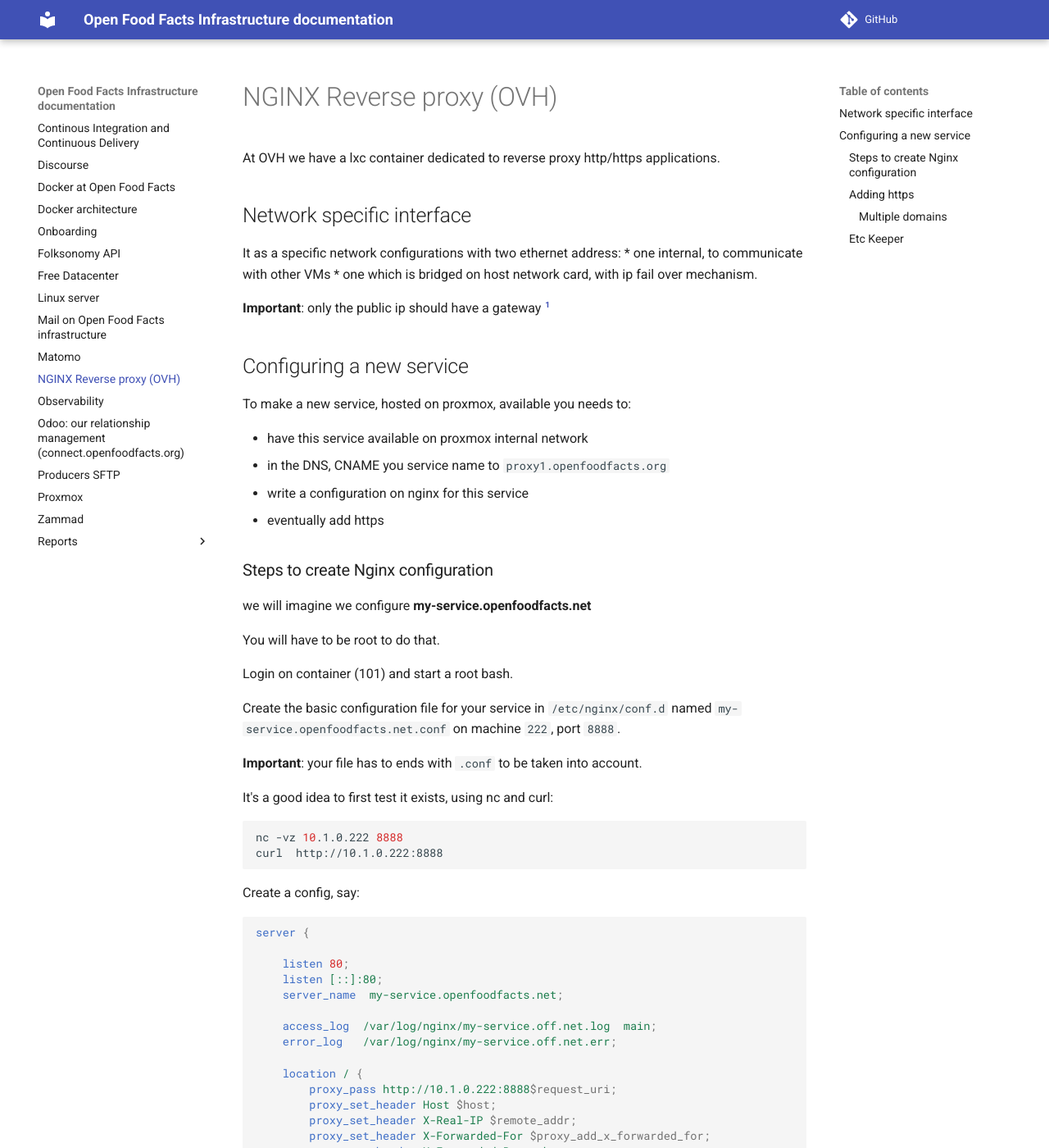
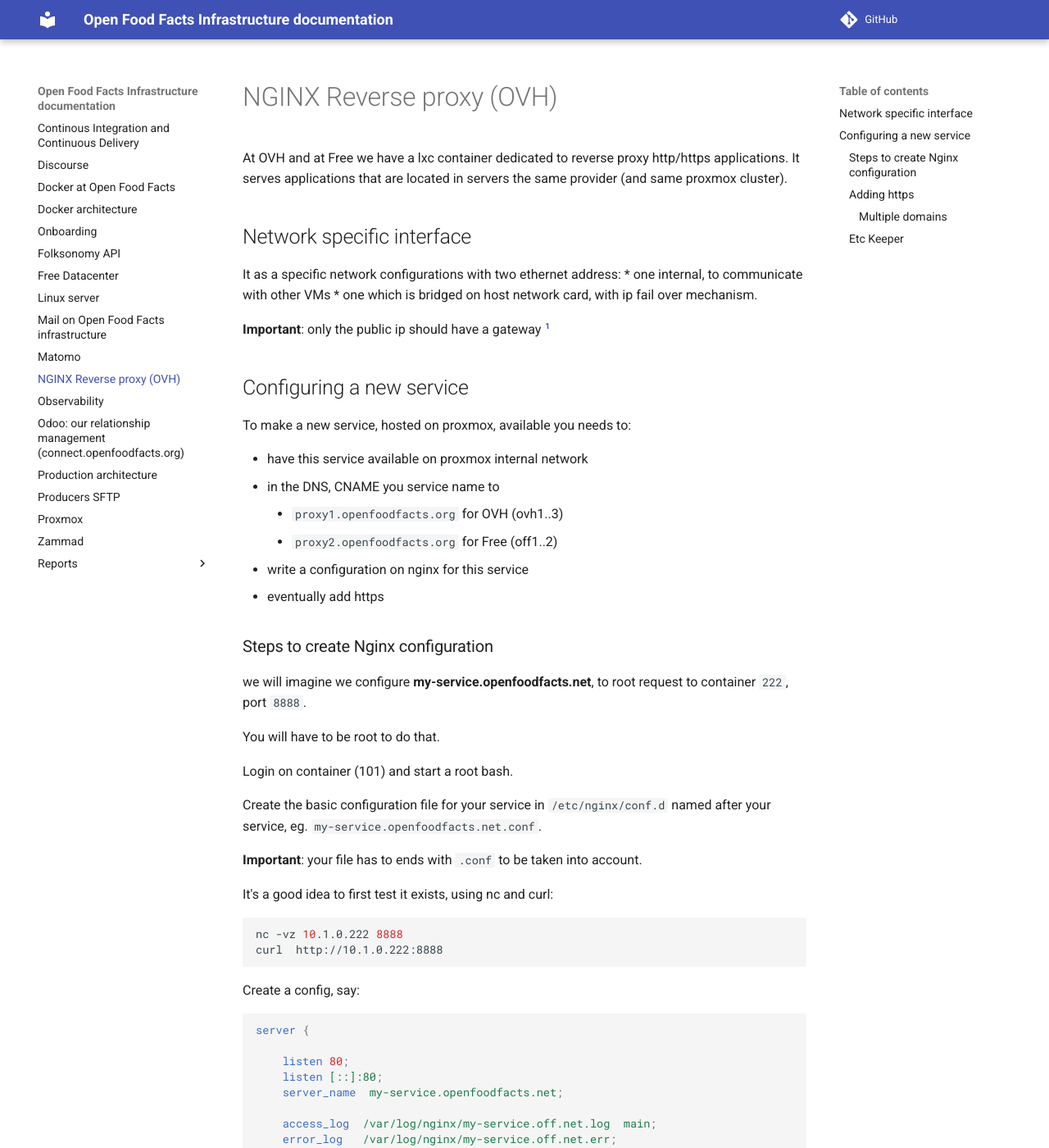
Before and after one commit to openfoodfacts/openfoodfacts-infrastructure, an MkDocs documentation site: the page built from docs/nginx-reverse-proxy.md, in a window 1280 px wide and 1400 px high. Shown: the whole window at 82% size. Built offline with MkDocs 1.6.1 and Material for MkDocs 9.7.7, drawn with Linux system fonts in a browser that asks for light colours; comment, search, counter and statistics services are not loaded.

```diff
--- a/docs/nginx-reverse-proxy.md
+++ b/docs/nginx-reverse-proxy.md
@@ -1,6 +1,6 @@
 # NGINX Reverse proxy (OVH)
 
-At OVH we have a lxc container dedicated to reverse proxy http/https applications.
+At OVH and at Free we have a lxc container dedicated to reverse proxy http/https applications. It serves applications that are located in servers the same provider (and same proxmox cluster).
 
 ## Network specific interface
 
@@ -18,20 +18,22 @@ It as a specific network configurations with two ethernet address:
 To make a new service, hosted on proxmox, available you needs to:
 
 * have this service available on proxmox internal network
-* in the DNS, CNAME you service name to `proxy1.openfoodfacts.org`
+* in the DNS, CNAME you service name to
+  * `proxy1.openfoodfacts.org` for OVH (ovh1..3)
+  * `proxy2.openfoodfacts.org` for Free (off1..2)
 * write a configuration on nginx for this service
 * eventually add https
 
 
 ### Steps to create Nginx configuration
 
-we will imagine we configure **my-service.openfoodfacts.net**
+we will imagine we configure **my-service.openfoodfacts.net**, to root request to container `222`, port `8888`.
 
 You will have to be root to do that.
 
 Login on container (101) and start a root bash.
 
-Create the basic configuration file for your service in `/etc/nginx/conf.d` named `my-service.openfoodfacts.net.conf` on machine `222`, port `8888`.
+Create the basic configuration file for your service in `/etc/nginx/conf.d` named after your service, eg. `my-service.openfoodfacts.net.conf`.
 
 **Important**: your file has to ends with `.conf` to be taken into account.
 
```
Also changed, not shown: docs/prod-architecture.md (added, +78 -0 lines), docs/img/architecture-diagram.png (added), 1 other file.
